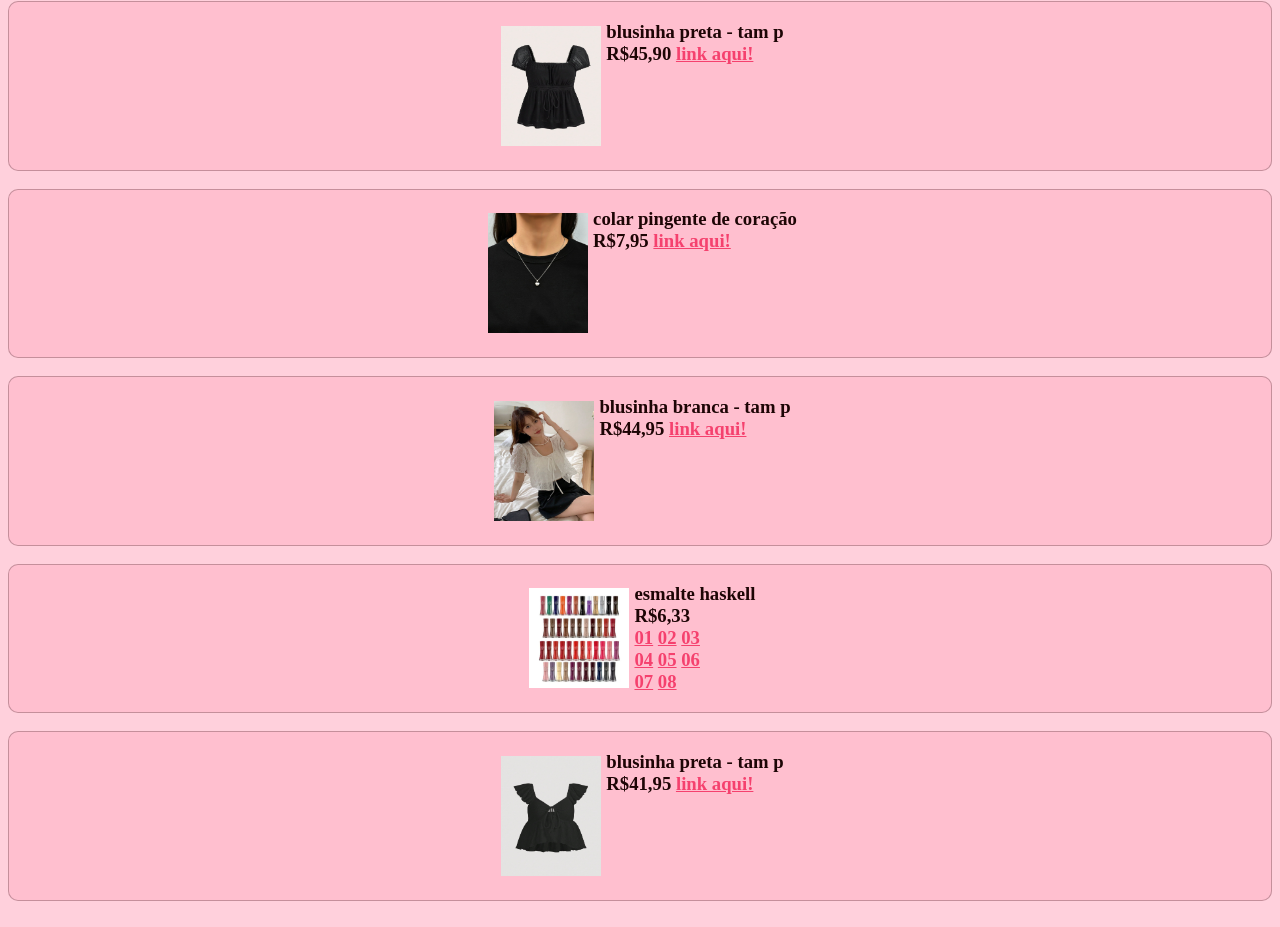
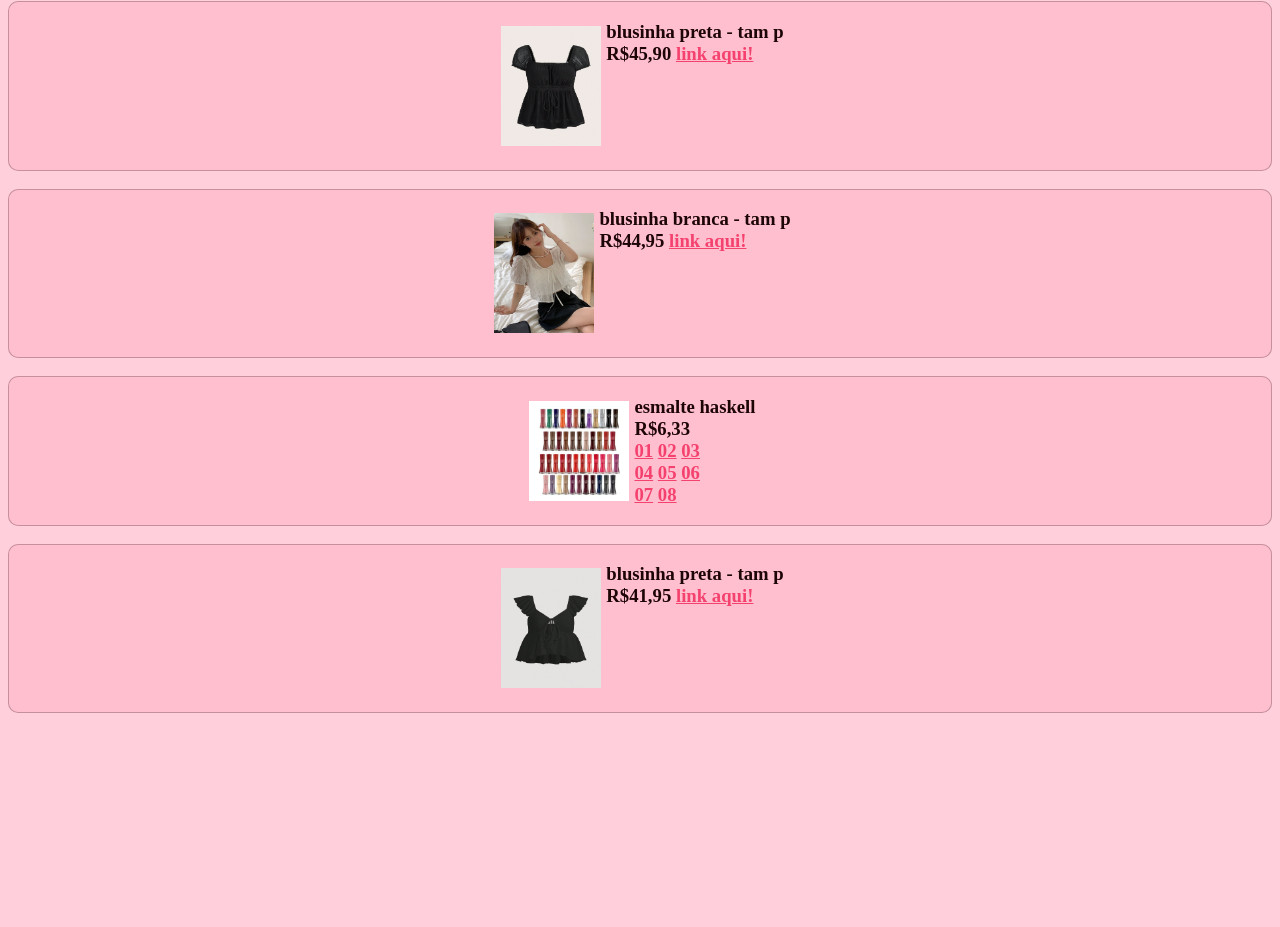
Before and after one commit to raissola/raissola.github.io, a plain HTML site: page index.html in a window 1280 px wide. Shown: the part 1447-2374 px from the top of the page. After the commit the page ends 2186 px from the top, so only its background shows below. Drawn offline with Linux system fonts and the light colour scheme.

Commit message:
Update index.html

```diff
--- a/index.html
+++ b/index.html
@@ -116,13 +116,6 @@ agora aproveite! dê uma olhadinha minuciosa e deixe a aniversariante feliz <br>
 <br>
 
 <div class="css">
-    <h3 align="left"><img src="colar.jpeg" alt="colar coração" align="left" width="100px" height="120px" margin="30px">
-    colar pingente de coração <br> R$7,95 <a href="http://api-shein.shein.com/h5/sharejump/appjump?link=VdRe8fiXDoR&localcountry=BR&url_from=GM7422193407624060928">link aqui!</a><br>
-    </h3>
-</div>
-<br>
-
-<div class="css">
     <h3 align="left"><img src="blusa1.jpeg" alt="blusinha branca" align="left" width="100px" height="120px" margin="30px">
     blusinha branca - tam p <br> R$44,95 <a href="http://api-shein.shein.com/h5/sharejump/appjump?link=VWqKvWH8hST&localcountry=BR&url_from=GM7425652536631869440">link aqui!</a><br>
     </h3>
```
